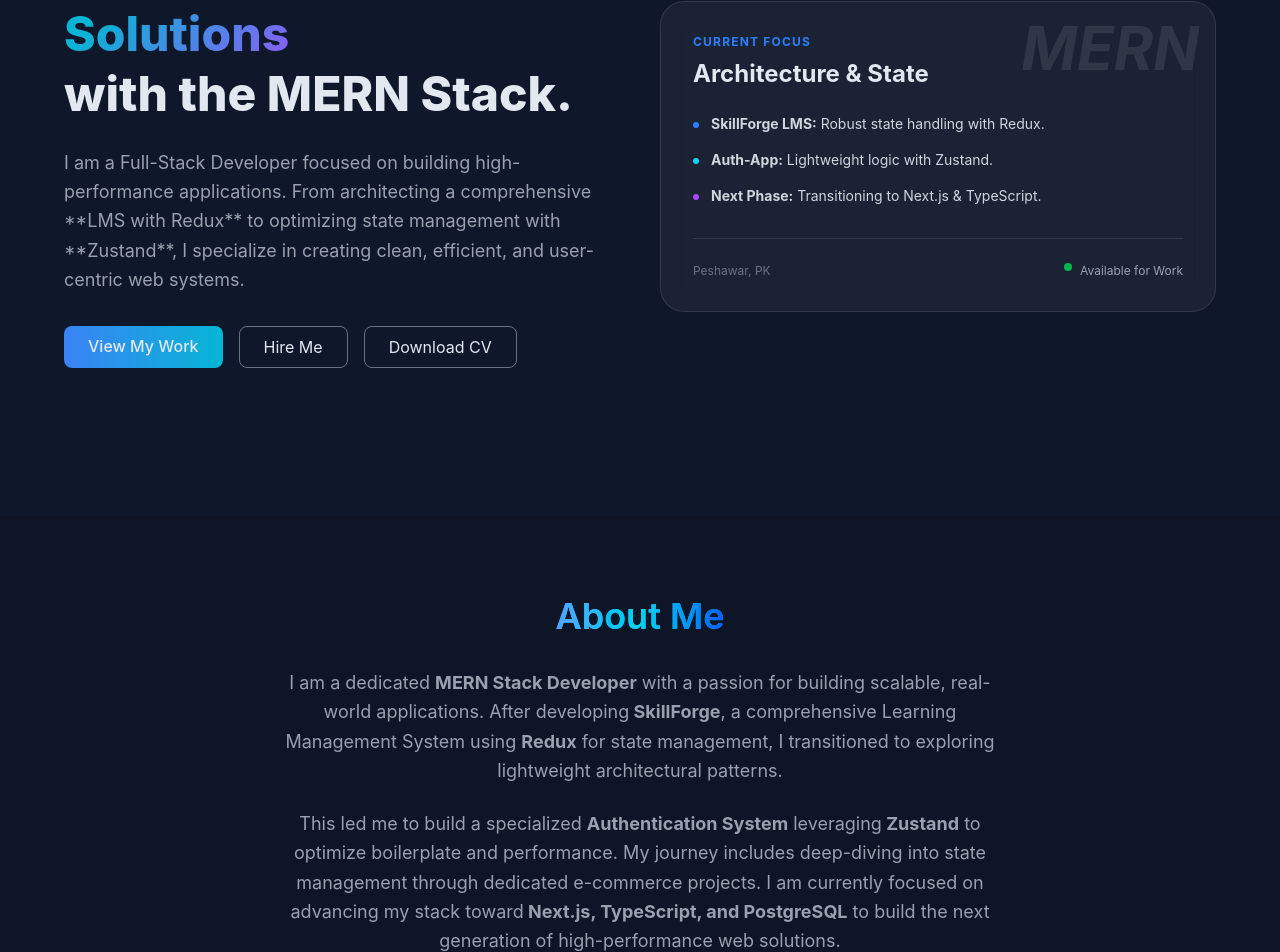
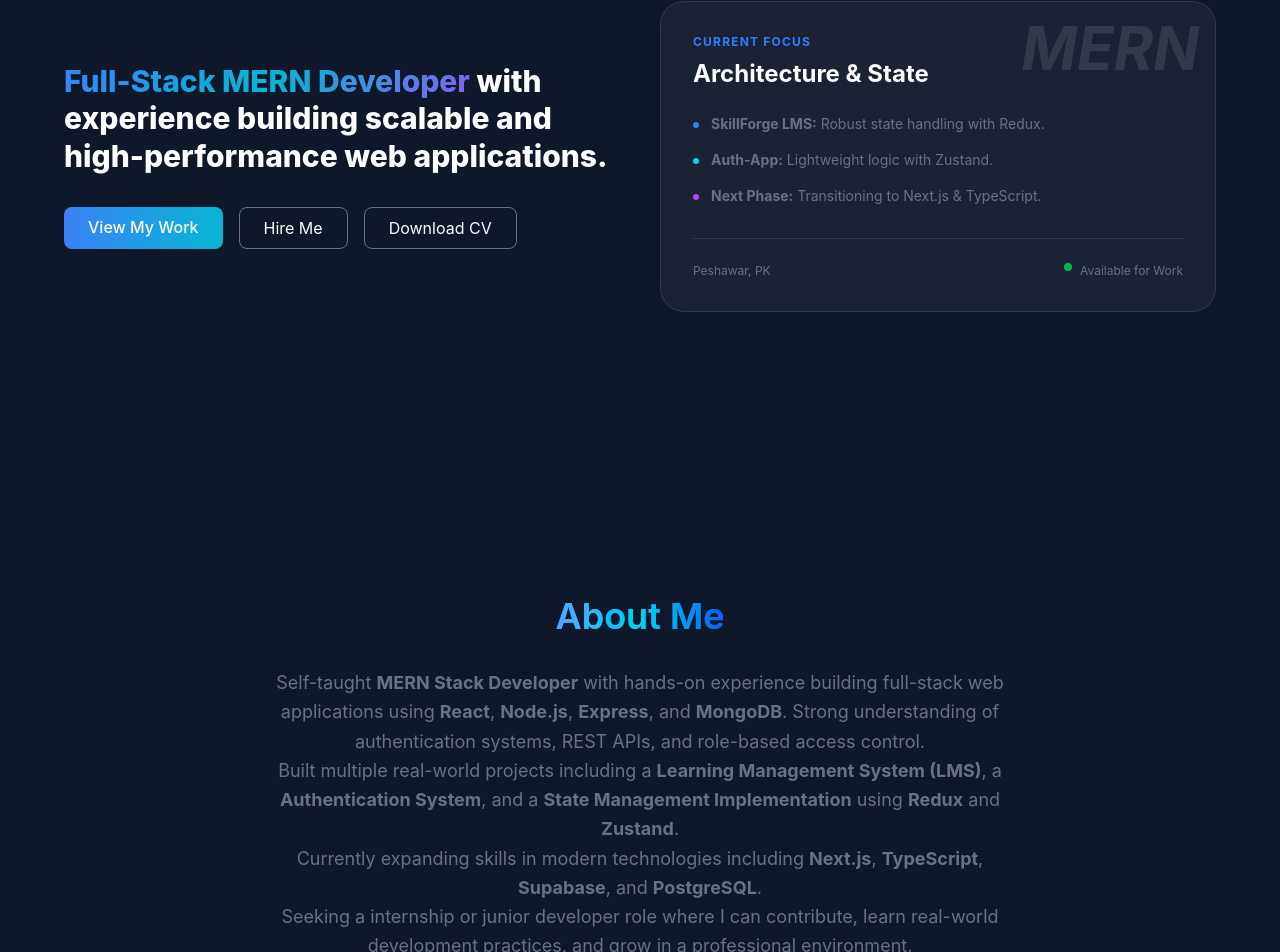
Before and after one commit to Sheryar7/portfolio, a React (Vite) app: page / in a window 1280 px wide. Shown: the part 204-1156 px from the top of the page. Built offline with nearby package versions, Linux system fonts and the light colour scheme.

Commit message:
Updating portfolio

```diff
--- a/src/components/About.jsx
+++ b/src/components/About.jsx
@@ -3,7 +3,7 @@ import HighlightText from "./HighlightText";
 
 const About = () => {
   return (
-    <section id="about" className="py-20 bg-black/10">
+    <section id="about" className="py-20 ">
       <div className="container-custom">
         <motion.div
           initial={{ opacity: 0, y: 50 }}
@@ -16,21 +16,17 @@ const About = () => {
           </h2>
 
           <div className="max-w-3xl mx-auto px-4">
-            <p className="text-gray-400 text-lg leading-relaxed text-center balance">
-              I am a dedicated <strong>MERN Stack Developer</strong> with a passion for
-              building scalable, real-world applications. After developing
-              <strong> SkillForge</strong>, a comprehensive Learning Management System
-              using <strong>Redux</strong> for state management, I transitioned to
-              exploring lightweight architectural patterns.
-            </p>
+            <p className="text-gray-500 text-lg leading-relaxed text-center balance">
+              Self-taught <strong>MERN Stack Developer</strong> with hands-on experience building full-stack web applications using <strong>React</strong>, <strong>Node.js</strong>, <strong>Express</strong>, and <strong>MongoDB</strong>.
+              Strong understanding of authentication systems, REST APIs, and role-based access control.<br/>
 
-            <p className="text-gray-400 text-lg leading-relaxed text-center mt-6 balance">
-              This led me to build a specialized <strong>Authentication System</strong> leveraging
-              <strong> Zustand</strong> to optimize boilerplate and performance. My journey
-              includes deep-diving into state management through dedicated
-              e-commerce projects. I am currently focused on advancing my stack toward
-              <strong> Next.js, TypeScript, and PostgreSQL</strong> to build the next
-              generation of high-performance web solutions.
+              Built multiple real-world projects including a <strong>Learning Management System (LMS)</strong>,
+              a <strong>Authentication System</strong>, and a <strong>State Management Implementation</strong> using <strong>Redux</strong> and <strong>Zustand</strong>.<br/>
+
+              Currently expanding skills in modern technologies including <strong>Next.js</strong>, <strong>TypeScript</strong>, <strong>Supabase</strong>, and <strong>PostgreSQL</strong>.<br/>
+
+              Seeking a internship or junior developer role where I can contribute,
+              learn real-world development practices, and grow in a professional environment.
             </p>
           </div>
         </motion.div>
--- a/src/components/Contact.jsx
+++ b/src/components/Contact.jsx
@@ -35,7 +35,7 @@ const contactData = [
 
 const Contact = () => {
   return (
-    <section id="contact" className="py-24 bg-black/5">
+    <section id="contact" className="py-24">
       <div className="container-custom">
         <motion.div
           initial={{ opacity: 0, y: 30 }}
@@ -46,12 +46,12 @@ const Contact = () => {
           <h2 className="text-4xl font-bold gradient-text mb-4">
             <HighlightText>Get In Touch</HighlightText>
           </h2>
-          <p className="text-gray-400 flex items-center justify-center gap-2">
+          <p className="text-gray-700 flex items-center justify-center gap-2">
             <FaMapMarkerAlt className="text-red-500" /> Peshawar, Pakistan
           </p>
         </motion.div>
 
-        <div className="grid grid-cols-1 sm:grid-cols-2 lg:grid-cols-4 gap-6">
+        <div className="grid grid-cols-1 sm:grid-cols-2 lg:grid-cols-4 gap-6 ">
           {contactData.map((item, index) => (
             <motion.a
               key={index}
@@ -62,15 +62,15 @@ const Contact = () => {
               whileInView={{ opacity: 1, y: 0 }}
               transition={{ delay: index * 0.1 }}
               whileHover={{ y: -5 }}
-              className={`glass p-6 rounded-2xl border border-white/5 flex flex-col items-center text-center transition-all duration-300 ${item.color}`}
+              className={`p-6 rounded-2xl border border-gray-800 bg-gray-800/40 flex flex-col items-center text-center transition-all duration-300 ${item.color}`}
             >
-              <div className="text-3xl mb-4 bg-white/5 p-4 rounded-full">
+              <div className="text-3xl mb-4 bg-white/5 p-4 rounded-full ">
                 {item.icon}
               </div>
               <h3 className="text-sm font-bold uppercase tracking-widest text-gray-500 mb-1">
                 {item.label}
               </h3>
-              <p className="text-gray-300 text-sm break-all">
+              <p className="text-gray-700 text-sm break-all">
                 {item.value}
               </p>
             </motion.a>
@@ -83,7 +83,7 @@ const Contact = () => {
           whileInView={{ opacity: 1 }}
           className="mt-20 text-center border-t border-white/5 pt-10"
         >
-          <p className="text-gray-500 text-sm">
+          <p className="text-gray-700 text-sm">
             © {new Date().getFullYear()} | Designed & Built by Sheryar Khan
           </p>
         </motion.div>
--- a/src/components/Hero.jsx
+++ b/src/components/Hero.jsx
@@ -11,16 +11,18 @@ const Hero = () => {
           whileInView={{ opacity: 1, x: 0 }}
           transition={{ duration: 0.6 }}
         >
-          <h1 className="text-5xl font-extrabold leading-tight">
-            I build <span className="gradient-text">Scalable Solutions</span> <br />
-            with the MERN Stack.
+          <h1 className="text-3xl font-extrabold leading-tight">
+            <span className="gradient-text">Full-Stack MERN Developer </span>
+             with experience building scalable and high-performance web applications.
           </h1>
 
-          <p className="text-gray-400 mt-6 text-lg leading-relaxed">
-            I am a Full-Stack Developer focused on building high-performance applications.
-            From architecting a comprehensive **LMS with Redux** to optimizing state management
-            with **Zustand**, I specialize in creating clean, efficient, and user-centric web systems.
-          </p>
+          {/* <p className="text-gray-700 mt-6 text-lg leading-relaxed">
+            Developed complex systems including a <strong>Learning Management System (LMS)</strong> using <strong>Redux</strong> for state management
+            and implemented optimized state handling using <strong>Zustand</strong> in modern applications.<br/>
+            Focused on writing clean, maintainable code and designing efficient backend architectures.
+            Strong interest in building user-centric solutions and
+            continuously learning modern technologies such as Next.js, TypeScript, Supabase, and PostgreSQL.
+          </p> */}
 
           <div className="mt-8 flex flex-wrap gap-4">
             <a href="#projects" className="btn-primary">View My Work</a>
@@ -47,19 +49,19 @@ const Hero = () => {
           <div className="space-y-4 mt-6">
             <div className="flex items-start gap-3">
               <div className="w-1.5 h-1.5 rounded-full bg-blue-500 mt-2"></div>
-              <p className="text-gray-300 text-sm">
+              <p className="text-gray-500 text-sm">
                 <strong>SkillForge LMS:</strong> Robust state handling with Redux.
               </p>
             </div>
             <div className="flex items-start gap-3">
               <div className="w-1.5 h-1.5 rounded-full bg-cyan-400 mt-2"></div>
-              <p className="text-gray-300 text-sm">
+              <p className="text-gray-500 text-sm">
                 <strong>Auth-App:</strong> Lightweight logic with Zustand.
               </p>
             </div>
             <div className="flex items-start gap-3">
               <div className="w-1.5 h-1.5 rounded-full bg-purple-500 mt-2"></div>
-              <p className="text-gray-300 text-sm">
+              <p className="text-gray-500 text-sm">
                 <strong>Next Phase:</strong> Transitioning to Next.js & TypeScript.
               </p>
             </div>
@@ -68,8 +70,8 @@ const Hero = () => {
           <div className="mt-8 pt-6 border-t border-white/10 flex justify-between items-center">
             <span className="text-xs text-gray-500">Peshawar, PK</span>
             <div className="flex gap-2">
-               <span className="w-2 h-2 rounded-full bg-green-500 animate-pulse"></span>
-               <span className="text-xs text-gray-400">Available for Work</span>
+              <span className="w-2 h-2 rounded-full bg-green-500 animate-pulse"></span>
+              <span className="text-xs text-gray-500">Available for Work</span>
             </div>
           </div>
         </motion.div>
--- a/src/components/Projects.jsx
+++ b/src/components/Projects.jsx
@@ -29,7 +29,7 @@ const Projects = () => {
   return (
     <section id="projects" className="section">
       <div className="container-custom">
-        <h2 className="text-3xl font-bold gradient-text text-center mb-12">
+        <h2 className="text-4xl font-bold gradient-text text-center mb-12">
           <HighlightText>My Work</HighlightText>
         </h2>
 
@@ -48,7 +48,7 @@ const Projects = () => {
               <h3 className="text-xl font-semibold">{project.title}</h3>
 
               {/* line-clamp-3 adds the '...' after 3 lines of text */}
-              <p className="text-gray-400 mt-2 line-clamp-3 text-sm flex-grow">
+              <p className="text-gray-500 mt-2 line-clamp-3 text-sm flex-grow">
                 {project.desc}
               </p>
 
--- a/src/components/Skills.jsx
+++ b/src/components/Skills.jsx
@@ -18,29 +18,15 @@ const Skills = () => {
 
             <div className="container-custom text-center">
 
-                <h2 className="text-3xl font-bold gradient-text mb-10">
+                <h2 className="text-4xl font-bold gradient-text mb-10">
                     <HighlightText>Skills</HighlightText>
                 </h2>
-
-                {/* <div className="flex flex-wrap justify-center gap-4">
-          {skills.map((skill, index) => (
-            <motion.span
-              key={index}
-              className="card glass px-4 py-2"
-              initial={{ opacity: 0, y: 30 }}
-              whileInView={{ opacity: 1, y: 0 }}
-              transition={{ duration: 0.5, delay: index * 0.1 }}
-            >
-              {skill}
-            </motion.span>
-          ))}
-        </div> */}
 
                 <div className="grid md:grid-cols-3 gap-6">
                     {skills.map((s, i) => (
                         <div key={i} className="card glass text-center">
                             <h3 className="text-xl font-semibold">{s.name}</h3>
-                            <p className="text-gray-400">{s.level}</p>
+                            <p className="text-gray-500">{s.level}</p>
                         </div>
                     ))}
                 </div>
--- a/src/hooks/useTheme.js
+++ b/src/hooks/useTheme.js
@@ -6,12 +6,15 @@ const useTheme = () => {
   );
 
   useEffect(() => {
-    const root = document.documentElement;
+    const root = window.document.documentElement;
 
-    if (theme === "light") {
+    // We use 'dark' as the standard class for Tailwind dark mode
+    if (theme === "dark") {
+      root.classList.add("dark");
+      root.classList.remove("light");
+    } else {
       root.classList.add("light");
-    } else {
-      root.classList.remove("light");
+      root.classList.remove("dark");
     }
 
     localStorage.setItem("theme", theme);
--- a/src/index.css
+++ b/src/index.css
@@ -77,13 +77,13 @@ body {
 /* Default (Dark Mode First) */
 :root {
   --bg: #0f172a;
-  --text: #e2e8f0;
+  --text: #fcfcfc;
 }
 
 /* Light Mode */
 .light {
   --bg: #ffffff;
-  --text: #0f172a;
+  --text: #000000;
 }
 
 body {
```
Also changed, not shown: src/components/Roadmap.jsx (+7 -7 lines).
